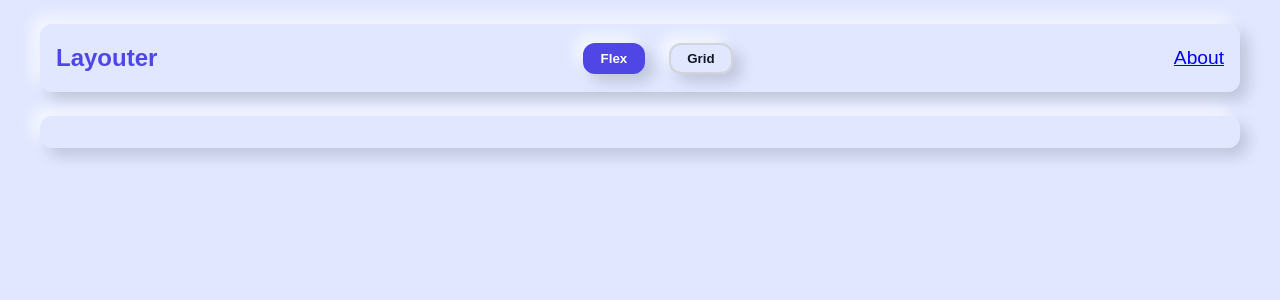
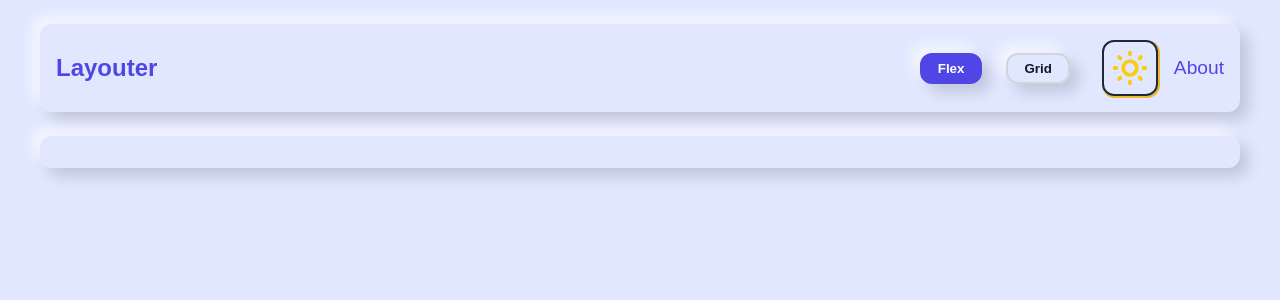
Before and after one commit to LinSchmitz/Layouter, a React (Vite) app: page / in a window 1280 px wide. Shown: the top 300 px of the page. Built offline with nearby package versions, Linux system fonts and the light colour scheme; the HTML template or start-up script is replaced by a standard one; a web font is replaced by a local one.

Commit message:
added darkmode

```diff
--- a/src/App.jsx
+++ b/src/App.jsx
@@ -1,4 +1,4 @@
-import React, { useState } from 'react';
+import React, { useEffect, useState } from 'react';
 import { BrowserRouter, Routes, Route } from 'react-router-dom';
 
 import Header from './components/Header';
@@ -10,6 +10,7 @@ import About from './components/About';
 
 export default function App() {
   const [layoutMode, setLayoutMode] = useState('flex');
+  const [darkMode, setDarkMode] = useState(false);
 
   const [settings, setSettings] = useState({
     flexDirection: 'row',
@@ -18,6 +19,14 @@ export default function App() {
     gap: 10,
   });
 
+  useEffect(() => {
+    document.body.classList.toggle('dark', darkMode);
+  }, [darkMode]);
+
+  function toggleDarkMode() {
+    setDarkMode(prev => !prev);
+  }
+
   function updateSettings(newSettings) {
     setSettings(prev => ({ ...prev, ...newSettings }));
   }
@@ -25,7 +34,12 @@ export default function App() {
   return (
     <BrowserRouter>
       <div className="app-container">
-        <Header layoutMode={layoutMode} setLayoutMode={setLayoutMode} />
+        <Header
+          layoutMode={layoutMode}
+          setLayoutMode={setLayoutMode}
+          darkMode={darkMode}
+          toggleDarkMode={toggleDarkMode}
+        />
 
         <Routes>
           {/* Main Layout Page */}
--- /dev/null
+++ b/src/components/DarkModeToggle.jsx
@@ -0,0 +1,45 @@
+import React from 'react';
+
+export default function DarkModeToggle({ darkMode, toggleDarkMode }) {
+  return (
+    <div className="dark-toggle-wrapper">
+      <input
+        type="checkbox"
+        id="dark-toggle"
+        className="dark-toggle-input"
+        checked={darkMode}
+        onChange={toggleDarkMode}
+      />
+
+      <label htmlFor="dark-toggle" className="dark-toggle-label"></label>
+
+      <svg
+        className="dark-toggle-icon moon"
+        viewBox="0 0 100 100"
+        xmlns="http://www.w3.org/2000/svg"
+      >
+        <path
+          d="M82.1,61.2a31.9,31.9,0,0,1-12.4,2.4A33.3,33.3,0,0,1,36.4,30.3a31.9,31.9,0,0,1,2.4-12.4A33.3,33.3,0,1,0,82.1,61.2Z"
+          fill="none"
+          strokeLinecap="round"
+          strokeLinejoin="round"
+          strokeWidth="8"
+        />
+      </svg>
+
+      <svg
+        className="dark-toggle-icon sun"
+        viewBox="0 0 100 100"
+        xmlns="http://www.w3.org/2000/svg"
+      >
+        <path
+          d="M50,18v3.6m0,56.8V82M82,50H78.4M21.6,50H18M72.6,72.6l-2.5-2.5M29.9,29.9l-2.5-2.5m45.2,0-2.5,2.5M29.9,70.1l-2.5,2.5M64.2,50A14.2,14.2,0,1,1,50,35.8,14.3,14.3,0,0,1,64.2,50Z"
+          fill="none"
+          strokeLinecap="round"
+          strokeLinejoin="round"
+          strokeWidth="8"
+        />
+      </svg>
+    </div>
+  );
+}
--- a/src/components/Header.jsx
+++ b/src/components/Header.jsx
@@ -1,15 +1,29 @@
 import React from 'react';
+import { Link } from 'react-router-dom';
 import LayoutModeToggle from './LayoutModeToggle';
-import { Link } from 'react-router-dom';
+import DarkModeToggle from './DarkModeToggle';
 
-export default function Header({ layoutMode, setLayoutMode }) {
+export default function Header({
+  layoutMode,
+  setLayoutMode,
+  darkMode,
+  toggleDarkMode,
+}) {
   return (
     <nav className="nav-bar">
       <Link to="/" className="logo">
         Layouter
       </Link>
-      <LayoutModeToggle layoutMode={layoutMode} setLayoutMode={setLayoutMode} />
-      <Link to="/about">About</Link>
+      <div style={{ display: 'flex', alignItems: 'center', gap: '1rem' }}>
+        <LayoutModeToggle
+          layoutMode={layoutMode}
+          setLayoutMode={setLayoutMode}
+        />
+        <DarkModeToggle darkMode={darkMode} toggleDarkMode={toggleDarkMode} />
+        <Link to="/about" className="nav-link">
+          About
+        </Link>
+      </div>
     </nav>
   );
 }
--- a/src/index.css
+++ b/src/index.css
@@ -212,6 +212,77 @@ button.active {
   box-shadow: none;
 }
 
+/********* Dark Mode *******/
+
+body.dark {
+  background-color: #1f2937; /* dark bg */
+  color: #f3f4f6; /* light text */
+}
+
+.dark-toggle-wrapper {
+  position: relative;
+  display: flex;
+  align-items: center;
+  justify-content: center;
+  width: 56px;
+  height: 56px;
+  cursor: pointer;
+}
+
+.dark-toggle-input {
+  display: none;
+}
+
+.dark-toggle-label {
+  position: relative;
+  z-index: 10;
+  width: 56px;
+  height: 56px;
+  border-radius: 12px;
+  background: transparent;
+  box-shadow: 1px 1px 0px 1px #eab92d;
+  border: 2px solid #1f2937; /* gray-800 */
+  display: flex;
+  align-items: center;
+  justify-content: center;
+  transition: all 0.3s ease;
+}
+
+.dark-toggle-input:checked + .dark-toggle-label {
+  box-shadow: 1px 1px 0px 1px #075985;
+  border-color: #1f2937;
+}
+
+.dark-toggle-label:hover {
+  box-shadow: 1px 1px 0px 1px #1e1e1e;
+}
+
+/* SVG Icons */
+.dark-toggle-icon {
+  position: absolute;
+  width: 48px;
+  height: 48px;
+  transition: opacity 0.3s ease;
+}
+
+.dark-toggle-icon.sun {
+  stroke: #facc15; /* yellow-500 */
+  opacity: 1;
+}
+
+.dark-toggle-input:checked ~ .dark-toggle-icon.sun {
+  opacity: 0;
+}
+
+.dark-toggle-icon.moon {
+  stroke: #075985; /* sky-800 */
+  opacity: 0;
+}
+
+.dark-toggle-input:checked ~ .dark-toggle-icon.moon {
+  opacity: 1;
+}
+
 /* Responsive */
 @media (max-width: 900px) {
   .main-body {
```
